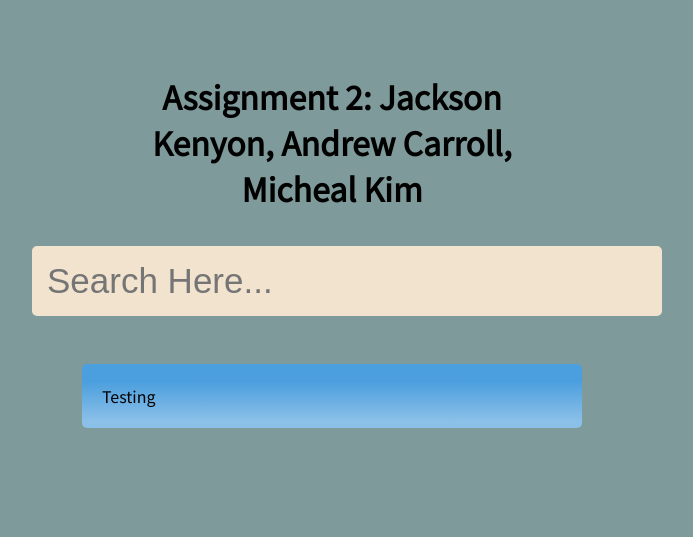
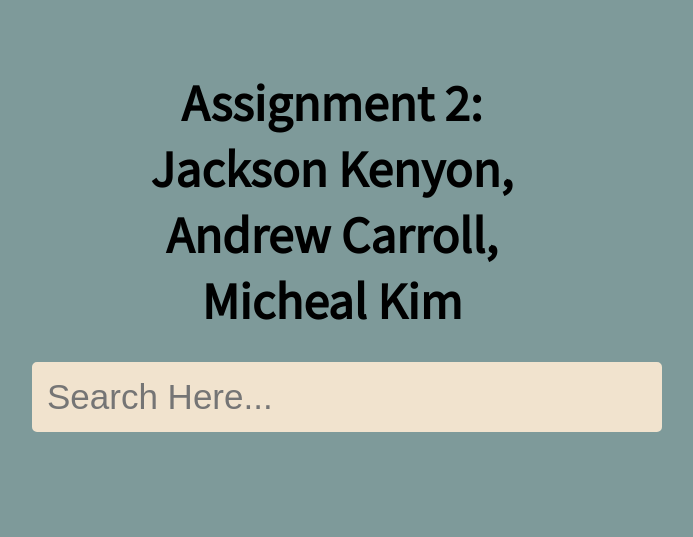
Before and after one commit to jkenyon1/INST377A2, a website: page public/index.html in a window 1280 px wide. Shown: the whole page, without its empty margins (308-1001 px from the left). Drawn offline with Linux system fonts and the light colour scheme; no server answers.

Commit message:
Css Updates

```diff
--- a/public/index.html
+++ b/public/index.html
@@ -9,12 +9,15 @@
 </head>
     <body>
         <h1 class=center>Assignment 2: Jackson Kenyon, Andrew Carroll, Micheal Kim</h1>
+
+
         <div class="container">
             <form class="search-form">
                 <input type="text" class="search" placeholder="Search Here...">
+                <br></br>
                 <ul class="filtered">
                     <br></br>
-                    <li>Testing</li>
+
                 </ul>
 
 
--- a/public/style.css
+++ b/public/style.css
@@ -2,7 +2,7 @@ body {
     font-family: 'Noto Sans TC', sans-serif;
     background: #7e9a9a;
     color: rgb(0, 0, 0);
-
+    font-size: calc(14px + (26 - 14) * ((100vw - 300px) / (1600 - 300)));
     padding: 50px 0;
   }
 
@@ -16,8 +16,9 @@ body {
   .center {
     margin: auto;
     width: 30%;
-    padding: 15px;
+    padding: 10px;
     text-align: center;
+
   }
   /*Styles for Search Form*/
   input {
@@ -43,14 +44,19 @@ body {
     margin: 0;
     padding: 0;
     position: relative;
+    white-space: normal;
+    margin-bottom: 19;
   }
   .filtered li {
     background: rgb(34,193,195);
-    list-style: none;
-    border: linear-gradient(0deg, rgba(139,192,232,1) 11%, rgba(76,159,222,1) 72%);
+    list-style: square;
+    /*border: linear-gradient(0deg, rgba(246,216,172,1) 32%, rgba(219,152,51,0.8242647400757178) 100%);*/
+    border:transparent;
     border-radius: 5px;
-    margin:0;
-    padding:20px;
+    margin:10;
+    margin-bottom: 19;
+    padding:10px;
     display: flex;
-    justify-content: space-between;
-    background: linear-gradient(0deg, rgba(139,192,232,1) 11%, rgba(76,159,222,1) 72%);  }
+    justify-content: center;
+    /*background: linear-gradient(0deg, rgba(139,192,232,1) 11%, rgba(76,159,222,1) 72%); */
+    background: linear-gradient(0deg, rgba(246,216,172,1) 32%, rgba(219,152,51,0.8242647400757178) 100%);
```
